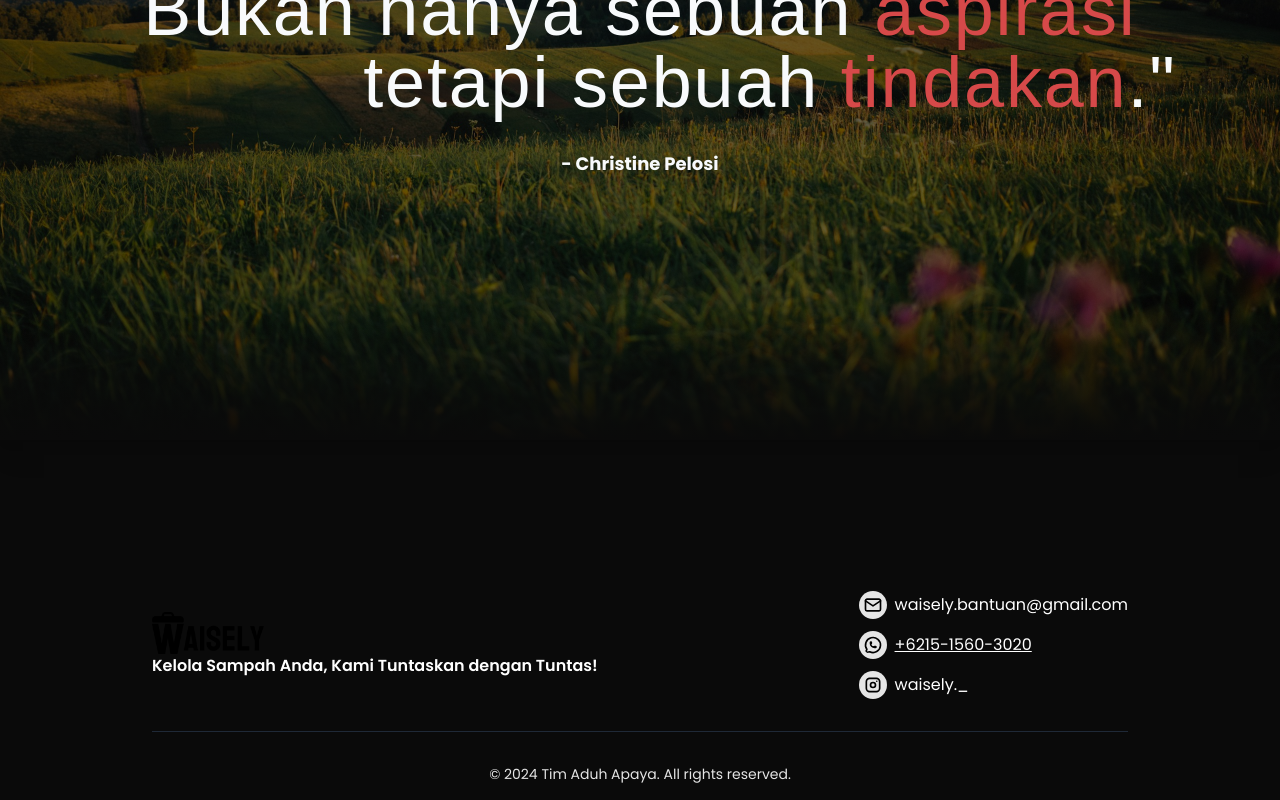
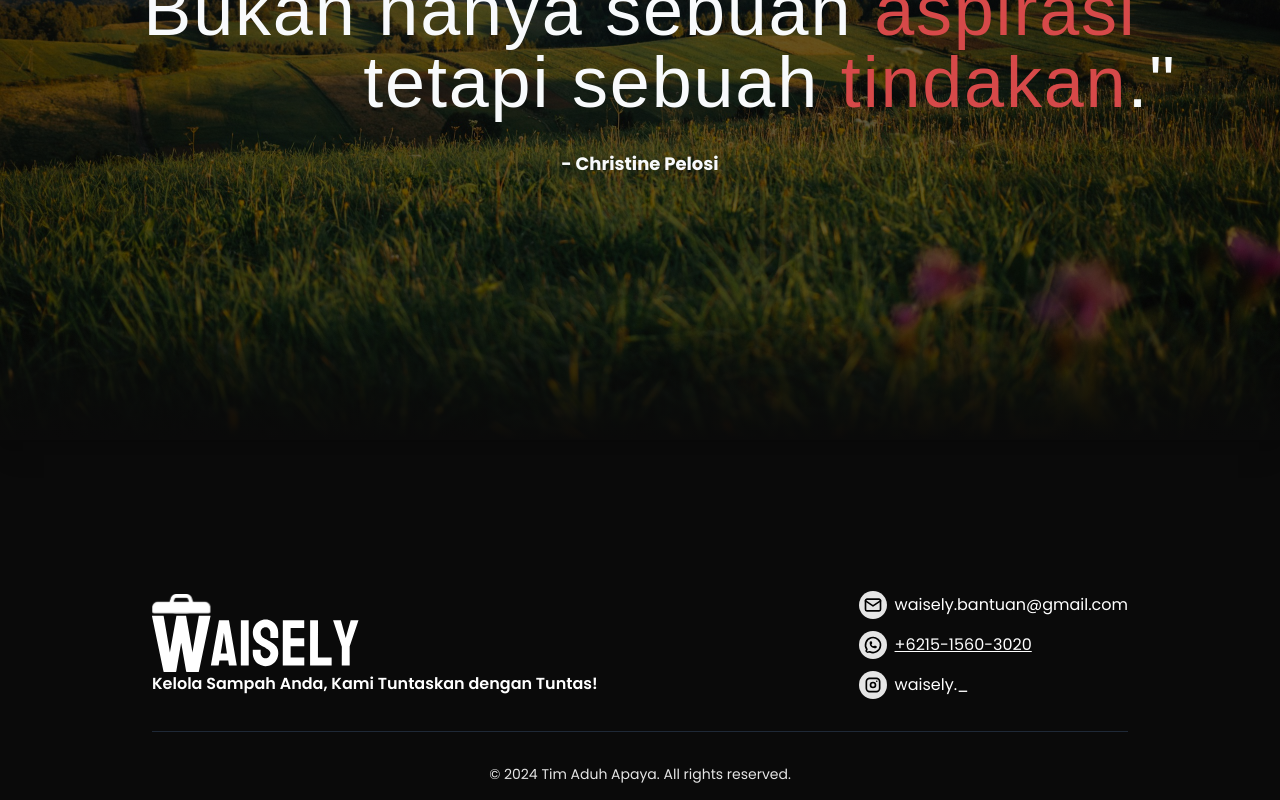
Before and after one commit to Xfhreall/waisely, a Next.js app: page / in a window 1280 px wide. Shown: the part 10322-11122 px from the top of the page. Built offline with nearby package versions, Linux system fonts and the light colour scheme; a web font is replaced by a local one.

Commit message:
feat: add logo at footer

```diff
--- a/src/components/ui/footer.tsx
+++ b/src/components/ui/footer.tsx
@@ -5,7 +5,7 @@ import {
   IconMail,
 } from "@tabler/icons-react";
 import Image from "next/image";
-import logo from "@/public/assets/title.png";
+import logo from "@/public/assets/title.svg";
 
 export default function Footer() {
   return (
@@ -16,7 +16,7 @@ export default function Footer() {
       <div className="container mx-auto max-w-7xl">
         <div className="flex flex-col md:flex-row justify-between items-center gap-8">
           <div>
-            <Image src={logo} alt="logo" className="h-auto max-w-28" />
+            <Image src={logo} alt="logo" className="h-auto w-52 invert" />
             <p className="text-sm md:text-base max-w-md font-semibold">
               Kelola Sampah Anda, Kami Tuntaskan dengan Tuntas!
             </p>
```
Also changed, not shown: public/assets/title.svg (added).
